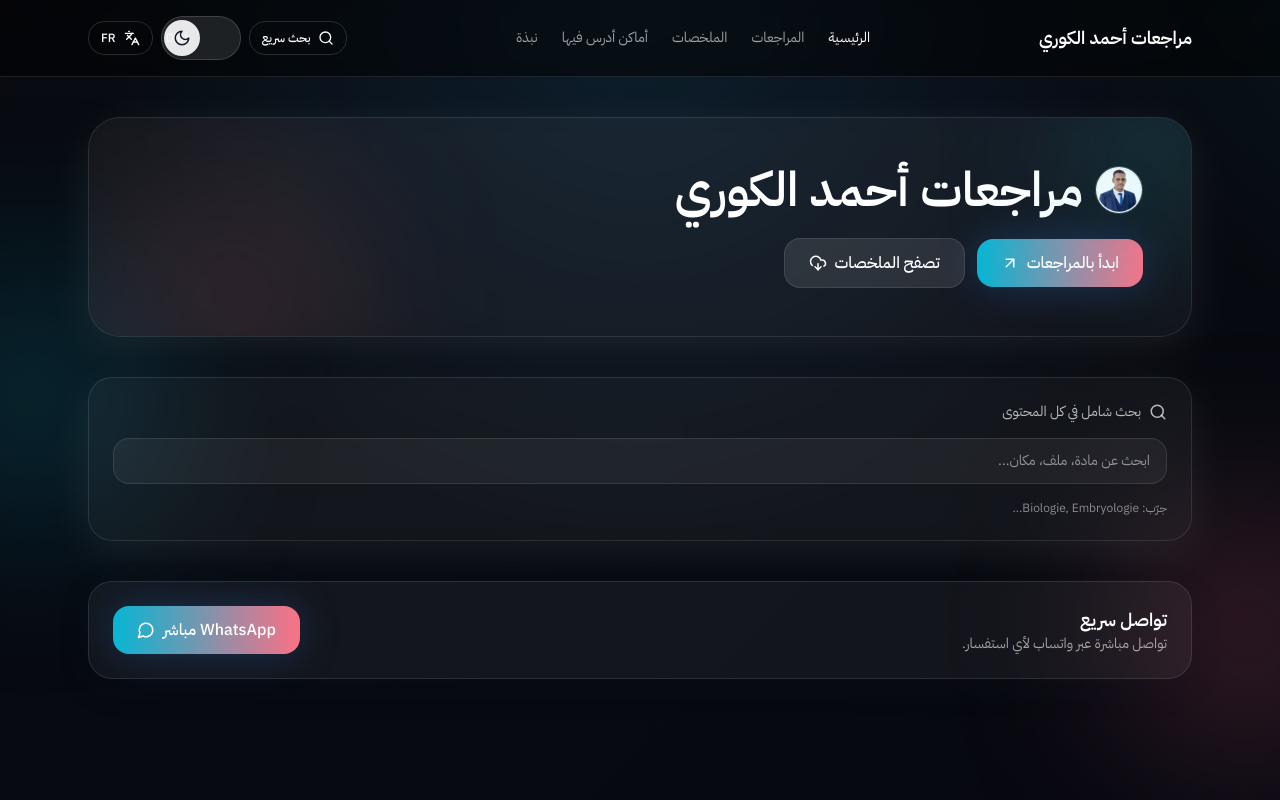
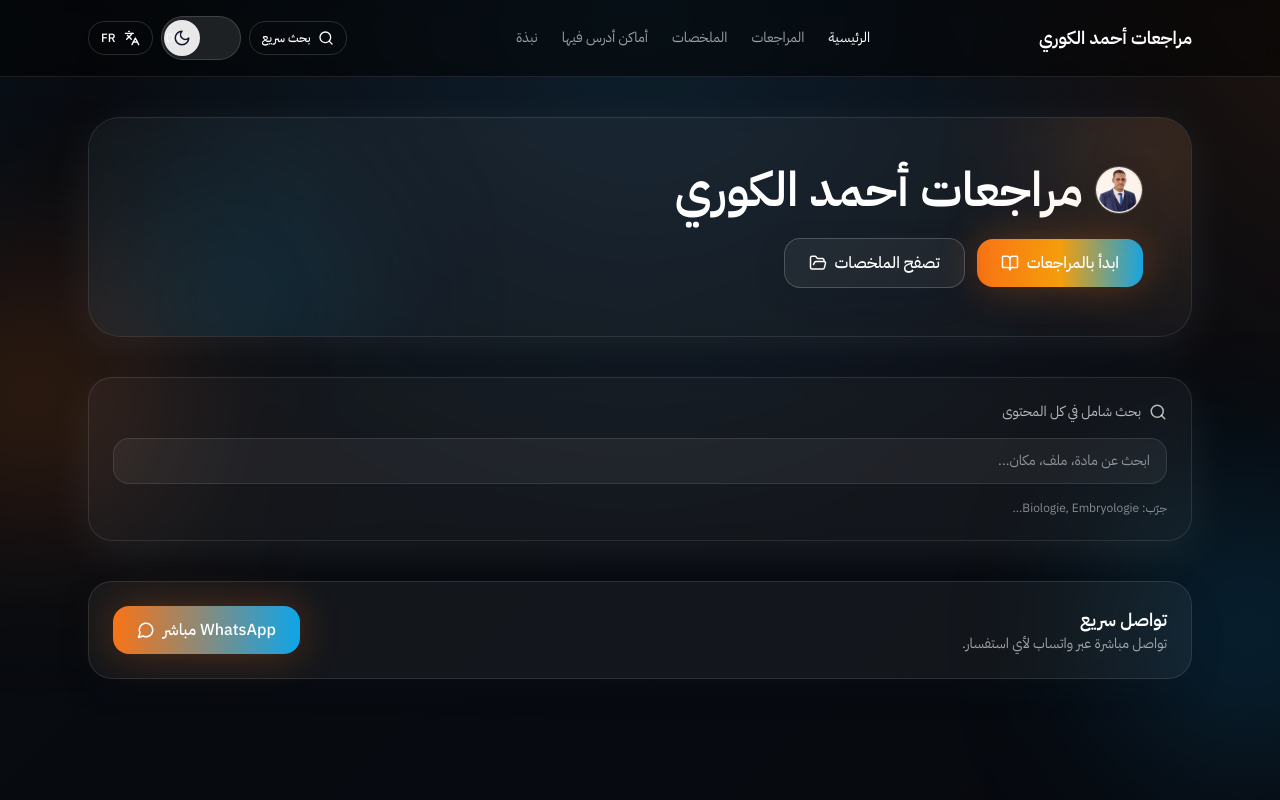
Before and after one commit to ahmed26999814/Ahmedlkori, a Next.js app: page / in a window 1280 px wide. Shown: the top 800 px of the page. Built offline with nearby package versions, Linux system fonts and the light colour scheme.

Commit message:
Update hero buttons and site colors

```diff
--- a/src/app/globals.css
+++ b/src/app/globals.css
@@ -115,7 +115,7 @@ html.light .shadow-soft {
 }
 
 ::selection {
-  background: rgba(59, 130, 246, 0.3);
+  background: rgba(249, 115, 22, 0.3);
   color: #fff;
 }
 
--- a/src/components/hero.tsx
+++ b/src/components/hero.tsx
@@ -1,7 +1,7 @@
 "use client";
 
 import { motion } from "framer-motion";
-import { ArrowUpRight, DownloadCloud } from "lucide-react";
+import { BookOpen, FolderOpen } from "lucide-react";
 import Image from "next/image";
 import Link from "next/link";
 import { Button } from "@/components/ui/button";
@@ -35,19 +35,22 @@ export function Hero() {
           </h1>
         </div>
         <div className="flex flex-col gap-3 sm:flex-row sm:items-center">
-          <Button asChild variant="glow" size="lg" className="w-full sm:w-auto">
+          <Button
+            asChild
+            size="lg"
+            className="w-full sm:w-auto rounded-2xl bg-gradient-to-r from-accent-500 via-sunrise to-rose text-white shadow-[0_12px_30px_rgba(249,115,22,0.35)] transition hover:-translate-y-0.5 hover:brightness-110"
+          >
             <Link href="/reviews">
-              {t("hero_cta_reviews")} <ArrowUpRight size={18} />
+              {t("hero_cta_reviews")} <BookOpen size={18} />
             </Link>
           </Button>
           <Button
             asChild
-            variant="secondary"
             size="lg"
-            className="w-full sm:w-auto"
+            className="w-full sm:w-auto rounded-2xl border border-white/20 bg-white/5 text-white shadow-soft transition hover:-translate-y-0.5 hover:bg-white/10"
           >
             <Link href="/summaries">
-              {t("hero_cta_summaries")} <DownloadCloud size={18} />
+              {t("hero_cta_summaries")} <FolderOpen size={18} />
             </Link>
           </Button>
         </div>
--- a/tailwind.config.ts
+++ b/tailwind.config.ts
@@ -11,20 +11,20 @@ const config: Config = {
         glass: "rgba(255, 255, 255, 0.08)",
         stroke: "rgba(255, 255, 255, 0.18)",
         accent: {
-          50: "#ecfeff",
-          100: "#cffafe",
-          200: "#a5f3fc",
-          300: "#67e8f9",
-          400: "#22d3ee",
-          500: "#06b6d4",
-          600: "#0891b2",
-          700: "#0e7490",
-          800: "#155e75",
-          900: "#164e63"
+          50: "#fff7ed",
+          100: "#ffedd5",
+          200: "#fed7aa",
+          300: "#fdba74",
+          400: "#fb923c",
+          500: "#f97316",
+          600: "#ea580c",
+          700: "#c2410c",
+          800: "#9a3412",
+          900: "#7c2d12"
         },
-        sunrise: "#f97316",
+        sunrise: "#f59e0b",
         mint: "#22c55e",
-        rose: "#fb7185"
+        rose: "#0ea5e9"
       },
       fontFamily: {
         display: [
@@ -49,12 +49,12 @@ const config: Config = {
         ]
       },
       boxShadow: {
-        glow: "0 0 40px rgba(59,130,246,0.25)",
+        glow: "0 0 40px rgba(249,115,22,0.3)",
         glass: "0 12px 48px rgba(15, 23, 42, 0.25)",
         soft: "0 10px 30px rgba(15, 23, 42, 0.2)"
       },
       backgroundImage: {
-        "hero-gradient": "radial-gradient(1200px circle at 90% 10%, rgba(34, 211, 238, 0.2), transparent 55%), radial-gradient(900px circle at 10% 20%, rgba(251, 113, 133, 0.18), transparent 50%), linear-gradient(135deg, rgba(10, 12, 20, 0.9), rgba(4, 7, 15, 0.98))",
+        "hero-gradient": "radial-gradient(1200px circle at 85% 15%, rgba(249, 115, 22, 0.22), transparent 55%), radial-gradient(900px circle at 12% 25%, rgba(14, 165, 233, 0.16), transparent 50%), linear-gradient(135deg, rgba(10, 12, 20, 0.9), rgba(6, 8, 14, 0.98))",
         "glass-gradient": "linear-gradient(135deg, rgba(255,255,255,0.12), rgba(255,255,255,0.02))",
         "card-noise": "radial-gradient(circle at 1px 1px, rgba(255,255,255,0.08) 1px, transparent 0)"
       },
```
